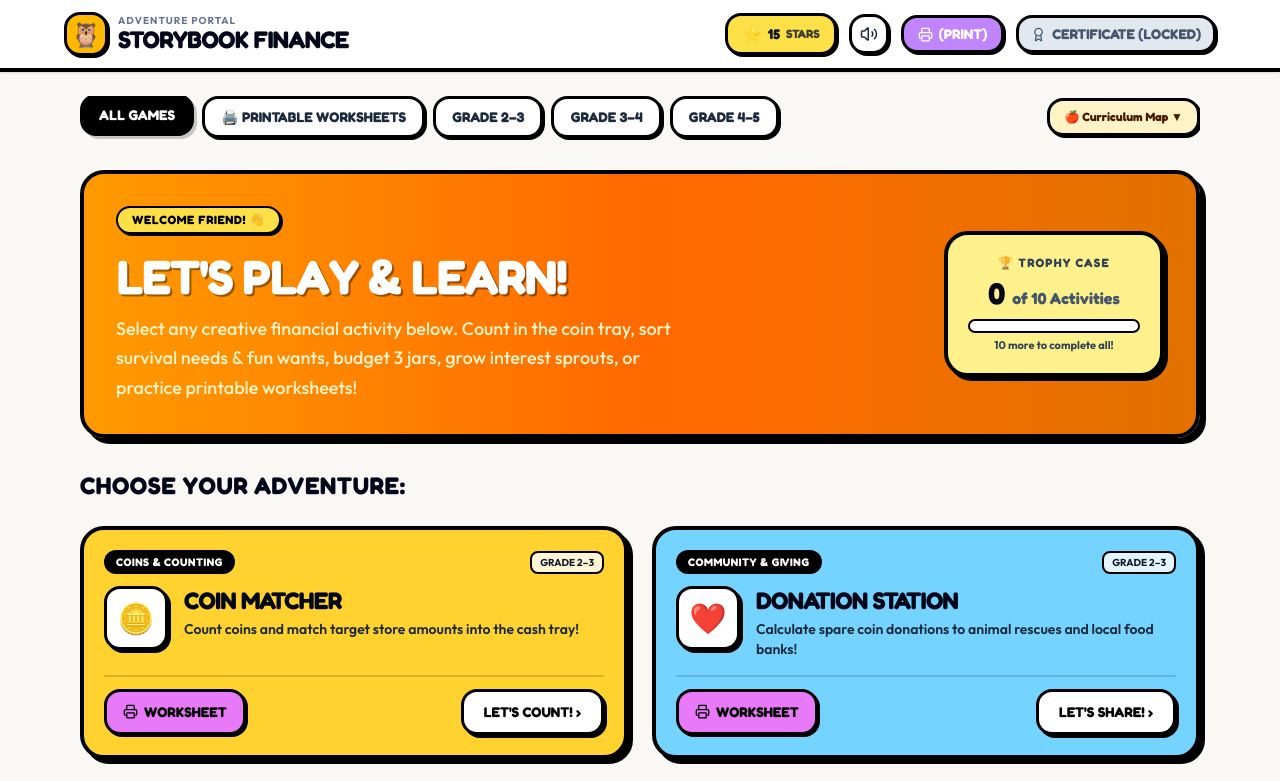
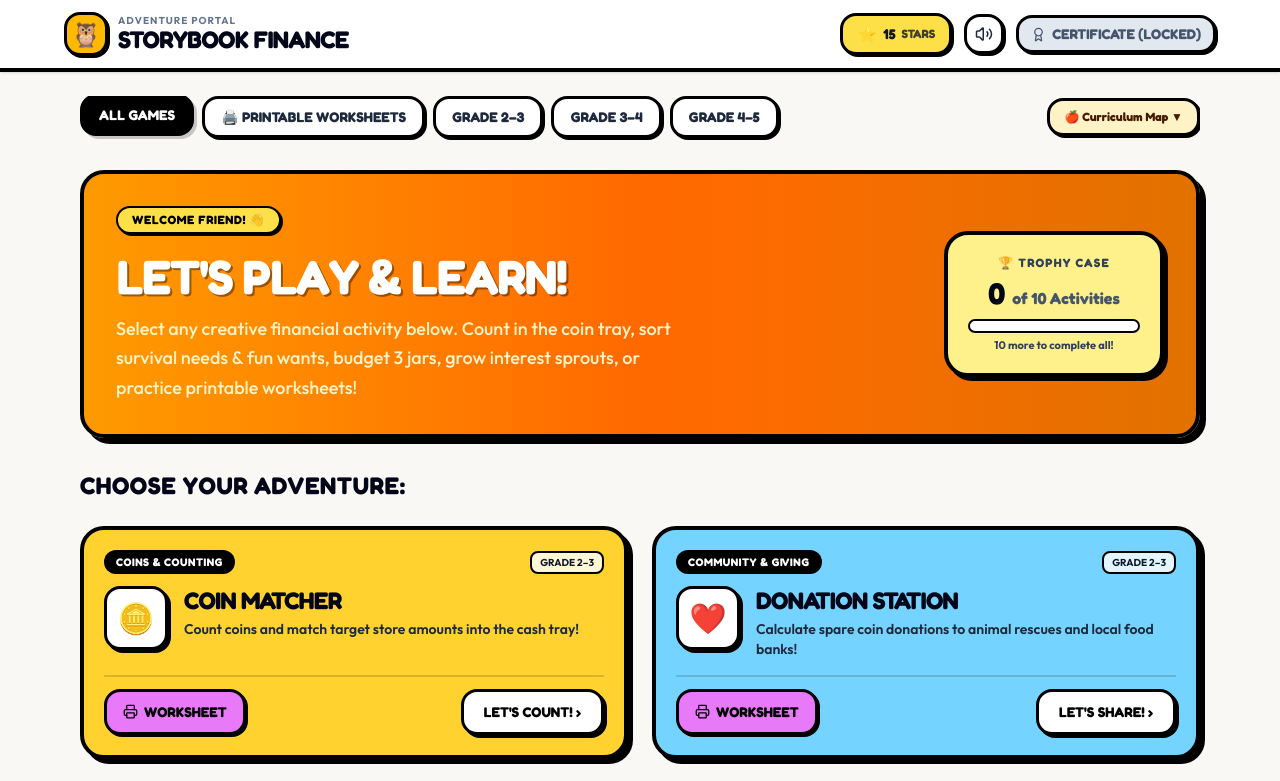
Before and after one commit to ealimon/storybook-finance-elementary, a React (Vite) app: page / in a window 1280 px wide. Shown: the top 781 px of the page. Built offline with nearby package versions, Linux system fonts and the light colour scheme.

Commit message:
feat: remove worksheets quick button from header
Remove the direct access button for worksheets to simplify the navigation interface.

```diff
--- a/src/App.tsx
+++ b/src/App.tsx
@@ -344,22 +344,7 @@ export default function App() {
               {isMuted ? <VolumeX size={18} className="text-slate-400" /> : <Volume2 size={18} className="text-slate-800" />}
             </button>
 
-            {/* Worksheets Quick Button */}
-            <button
-              id="btn-header-worksheets"
-              onClick={() => {
-                if (currentScreen === 'module') {
-                  setViewingWorksheet(true);
-                } else {
-                  setGradeFilter('WORKSHEETS');
-                }
-                playPopSound();
-              }}
-              className="flex items-center gap-1.5 bg-[#c084fc] hover:bg-[#a855f7] text-white border-3 border-black rounded-2xl px-3.5 py-1.5 shadow-[2px_2px_0px_0px_rgba(0,0,0,1)] font-display font-black text-xs sm:text-sm active:translate-y-0.5 transition-all cursor-pointer"
-            >
-              <Printer size={15} />
-              <span className="hidden xs:inline">WORKSHEETS</span> (PRINT)
-            </button>
+
 
             {/* Certificate Pill */}
             <button
```
